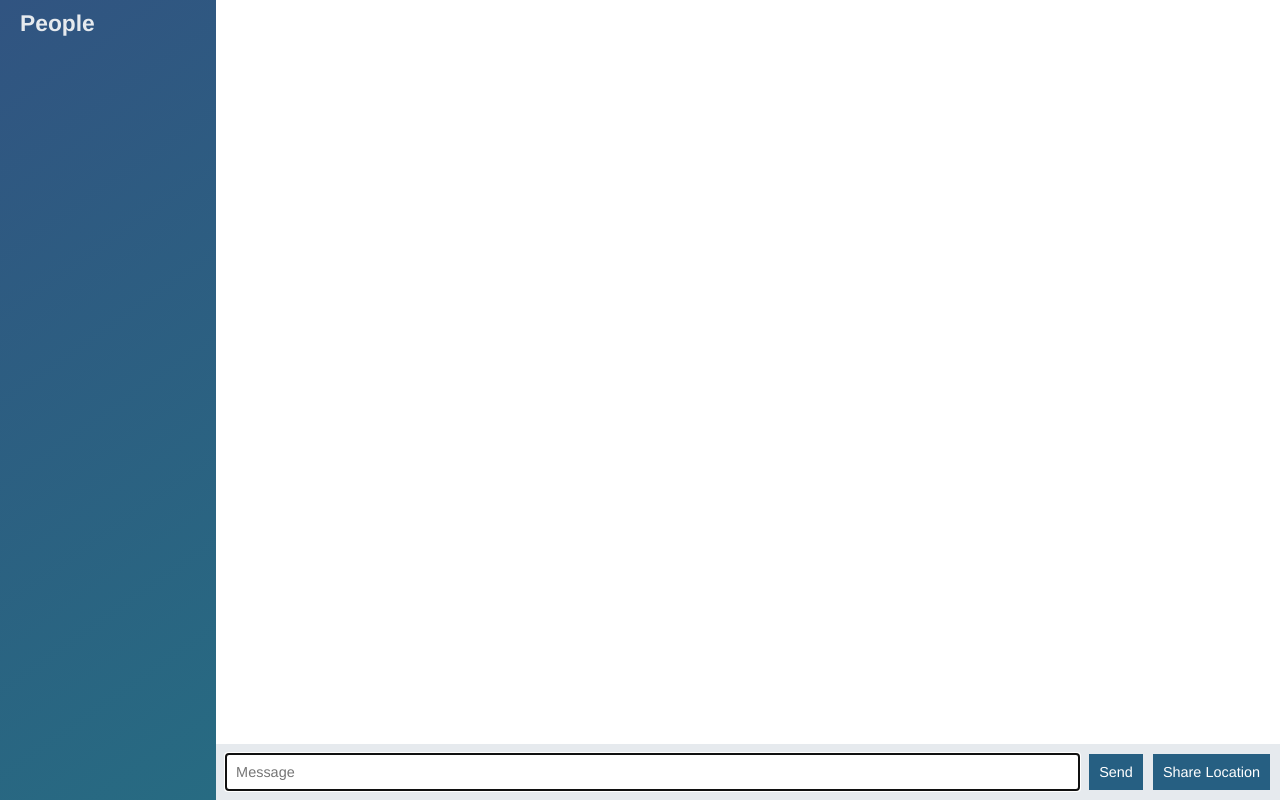
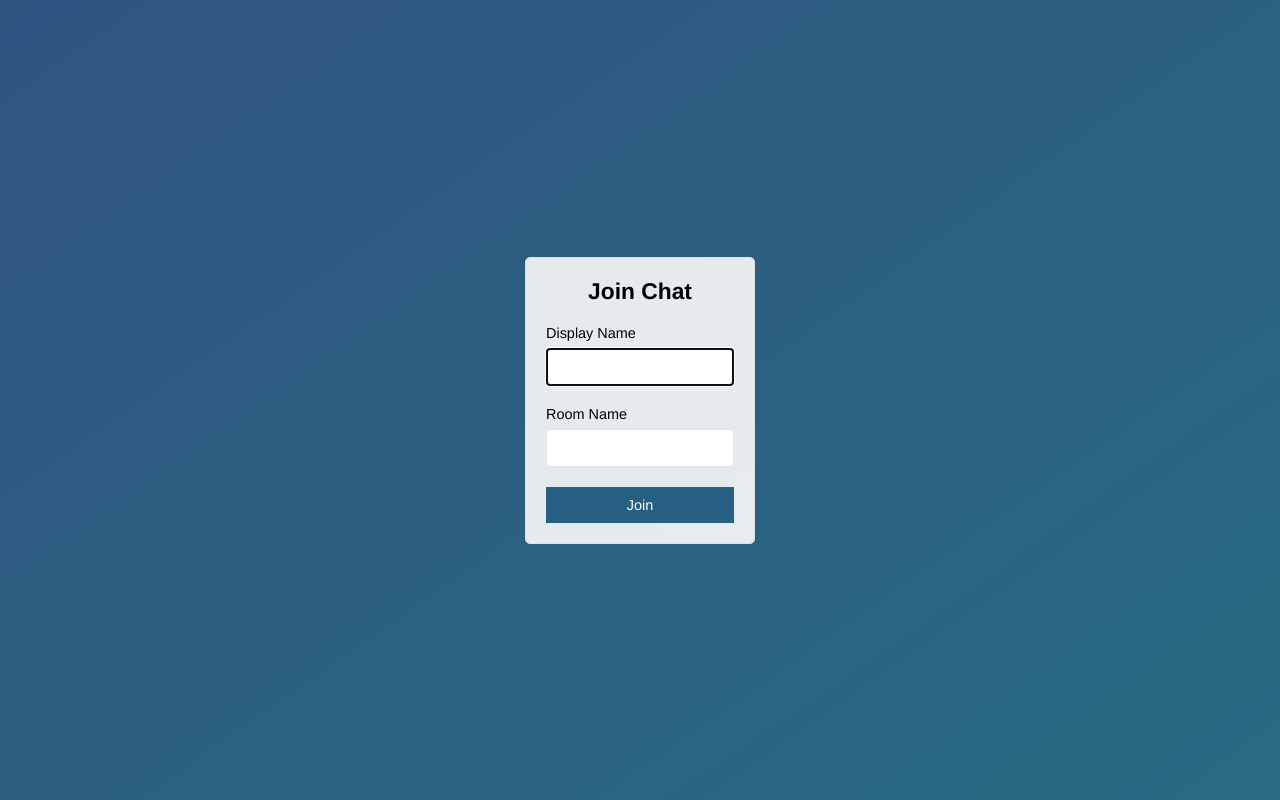
Before and after one commit to aman9v/node-chat-app, a website: page public/index.html in a window 1280 px wide. Drawn offline with nearby package versions, Linux system fonts and the light colour scheme; no server answers.

Commit message:
Add join page that submits to chat.html

```diff
--- a/public/index.html
+++ b/public/index.html
@@ -2,53 +2,28 @@
 <html>
   <head>
     <meta charset="utf-8">
+    <title>Join | ChatApp</title>
+    <meta name="viewport" content="width=device-width, initial-scale=1, user-scalable=no">
     <link rel="stylesheet" href="/css/styles.css">
   </head>
-  <body class="chat">
-    <div class="chat__sidebar">
-      <h3>People</h3>
-      <div id="users"></div>
+  <body class="centered-form">
+    <div class="centered-form__form">
+      <form action="/chat.html" >
+        <div class="form-field">
+          <h3>Join Chat</h3>
+        </div>
+        <div class="form-field">
+          <label>Display Name</label>
+          <input type="text" name="name" autofocus autocomplete="off"/>
+        </div>
+        <div class="form-field">
+          <label >Room Name</label>
+          <input type="text" name="room" autocomplete="off"/>
+        </div>
+        <div class="form-field">
+          <button> Join </button>
+        </div>
+      </form>
     </div>
-
-    <div class="chat__main">
-      <ol id="messages" class="chat__messages"></ol>
-      <div class="chat__footer">
-        <form id="message-form">
-          <input type="text" name="message" placeholder="Message" autofocus autocomplete="off"/>
-          <button>Send</button>
-        </form>
-        <button id="send-location">Share Location</button>
-      </div>
-    </div>
-
-    <script id="message-template" type="text/template">
-        <li class="message">
-          <div class="message__title">
-            <h4> {{from}} </h4>
-            <span>{{createdAt}} </span>
-          </div>
-          <div class="message__body">
-            <p> {{text}} </p>
-          </div>
-    </script>
-
-    <script id="location-message-template" type="text/template">
-        <li class="message">
-          <div class="message__title">
-            <h4> {{from}} </h4>
-            <span>{{createdAt}} </span>
-          </div>
-          <div class="message__body">
-            <p> <a href="{{url}}" target="_blank"> My current location</a></p>
-          </div>
-    </script>
-
-
-    <script src="/socket.io/socket.io.js"></script>
-    <script src="/js/libs/jquery.js"></script>
-    <script src="/js/libs/moment.js"></script>
-    <script src="/js/libs/mustache.js"></script>
-    <script src="/js/index.js" ></script>
-
   </body>
 </html>
```
Also changed, not shown: public/chat.html (added, +56 -0 lines), public/js/chat.js (renamed from public/js/index.js).
